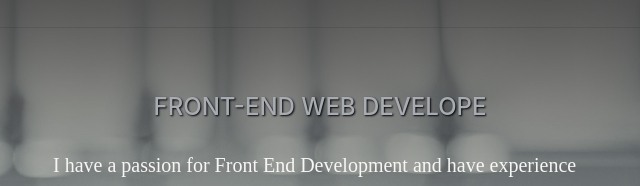
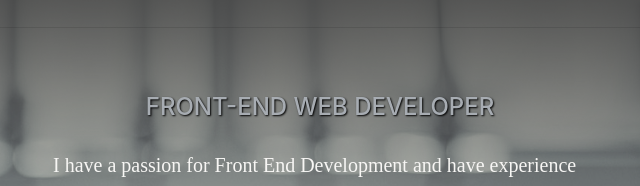
Before and after one commit to AnnaVih/Personal-Online-Portfolio-Website, a website: page builds/development/Portfolio/index.html in a window 1280 px wide. Shown: the part 897-1083 px from the top of the page, 414-1054 px from the left. Drawn offline with nearby package versions, Linux system fonts and the light colour scheme; a script that the page names is missing.

Commit message:
Correct mistake in word Developer

```diff
--- a/builds/development/Portfolio/index.html
+++ b/builds/development/Portfolio/index.html
@@ -63,7 +63,7 @@
              <a href="https://ibb.co/eND65k"><img class=" my-img img-fluid rounded-circle" src="https://preview.ibb.co/but65k/me.jpg" alt="I am"></a>
            </div>
            <div class="col-sm-12 col-md-8  offset-md-0 col-xl-6 offset-xl-1  skills">
-            <h4> Front-End Web Develope</h4>
+            <h4> Front-End Web Developer</h4>
              <p>I have a passion for Front End Development and have experience in coding HTML5, CSS3, JavaScript, Sass. I focuses on writing clean, elegant and efficient code. </p>
              <br>
              <p>Working on new projects gives me the opportunity to learn and absorb new things.</p>
```
Also changed, not shown: builds/production/Portfolio/index.html (+1 -1 lines), docs/Portfolio/index.html (+1 -1 lines).
